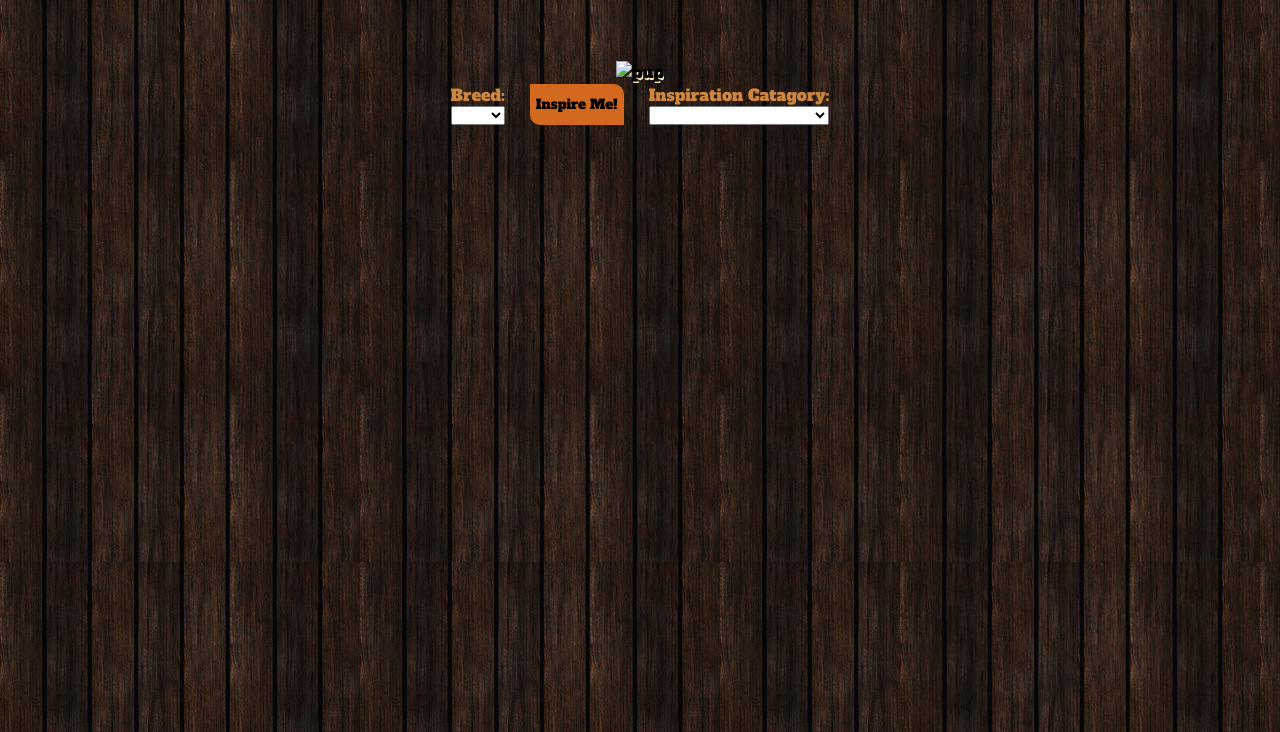
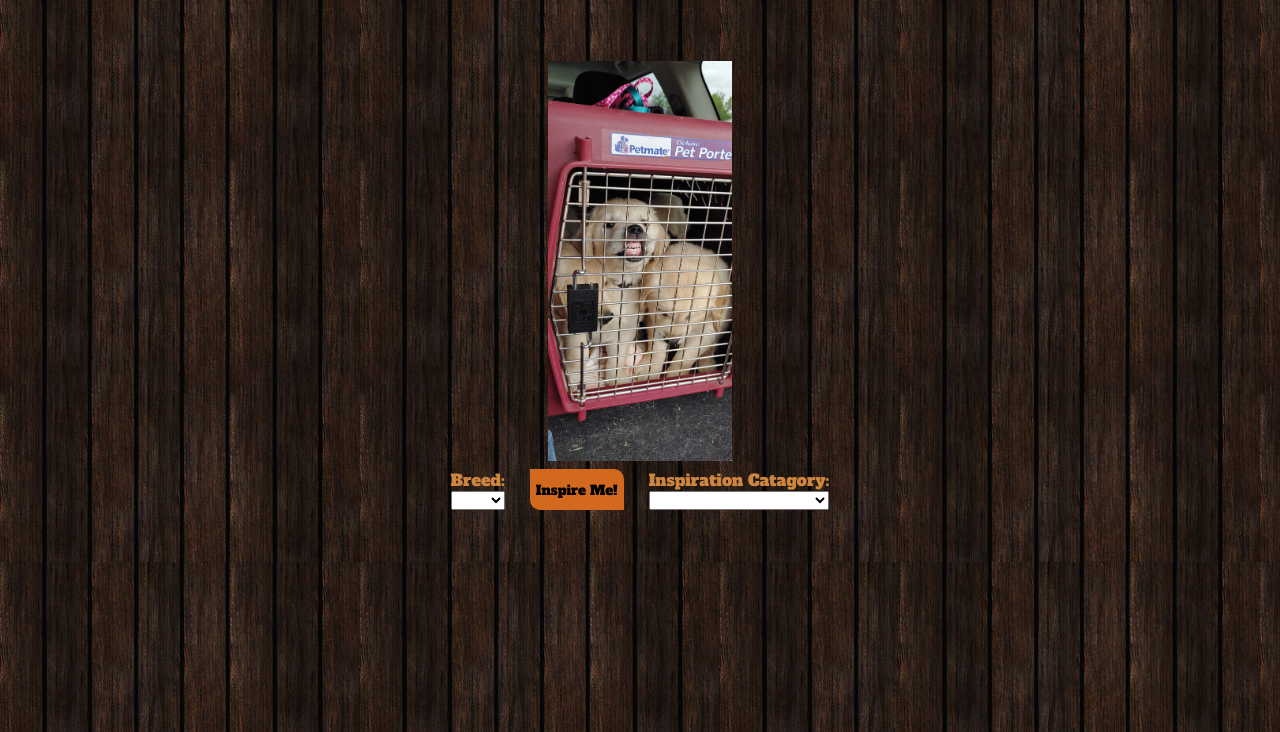
Before and after one commit to TheDoritoboy/Inspiration, a plain HTML site: page index.html in a window 1280 px wide. Shown: the part 68-800 px from the top of the page. Drawn offline with Linux system fonts and the light colour scheme; no server answers.

Commit message:
added initial image

```diff
--- a/index.html
+++ b/index.html
@@ -12,7 +12,7 @@
         <h1>DOGS THAT INSPIRE YOU TO BE CHUCK NORRIS!</h1>
 <div class="flex-container">
     <div id="poster">
-    <img id="pup" alt="pup">
+    <img id="pup" src="assets/20210517_115618.jpg" alt="pup">
     <p id="quote"></p>
     </div>
         <div class="mini-container">
```
Also changed, not shown: assets/20210517_115618.jpg (added).
